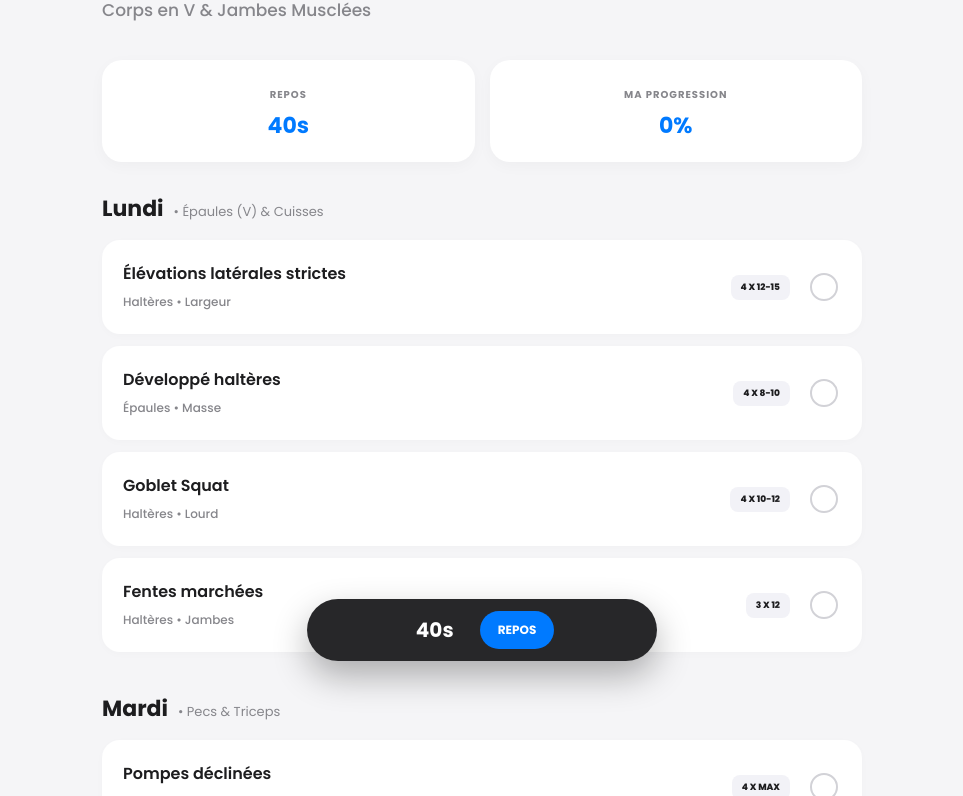
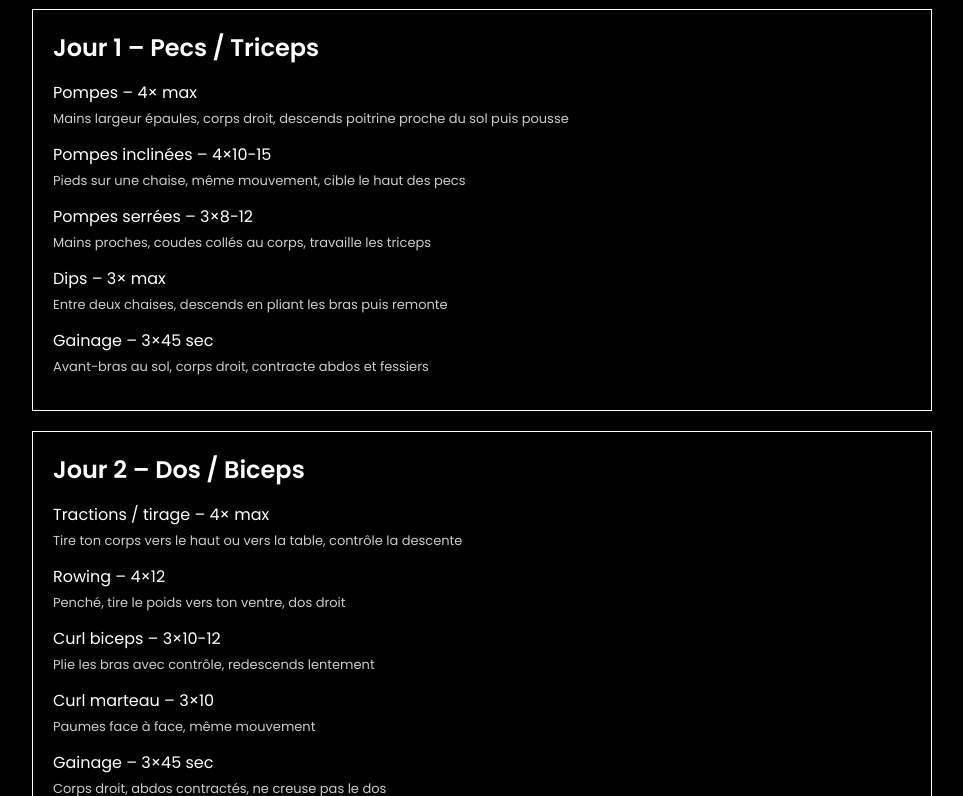
Before and after one commit to codx-off/sport-programme, a plain HTML site: page index.html in a window 1280 px wide. Shown: the part 119-915 px from the top of the page, without its empty margins (158-1121 px from the left). Drawn offline with Linux system fonts and the light colour scheme.

Commit message:
Replace old workout program with new version

```diff
--- a/index.html
+++ b/index.html
@@ -2,252 +2,231 @@
 <html lang="fr">
 <head>
     <meta charset="UTF-8">
-    <meta name="viewport" content="width=device-width, initial-scale=1.0, maximum-scale=1.0, user-scalable=no">
-    <title>Programme Sport Haute Qualité</title>
-    <link href="https://fonts.googleapis.com/css2?family=Poppins:wght@400;500;600;700;800&display=swap" rel="stylesheet">
+    <title>Programme Sport Maison</title>
+    <link href="https://fonts.googleapis.com/css2?family=Poppins:wght@300;400;600&display=swap" rel="stylesheet">
     <style>
-        :root {
-            --primary: #007AFF;
-            --bg: #f5f5f7;
-            --card: #ffffff;
-            --text: #1d1d1f;
-            --text-sec: #86868b;
-            --border: #d2d2d7;
-            --success: #34c759;
-            --danger: #ff3b30;
+        * {
+            margin: 0;
+            padding: 0;
+            box-sizing: border-box;
         }
-        * { box-sizing: border-box; }
+
         body {
-            margin: 0;
             font-family: 'Poppins', sans-serif;
-            background: var(--bg);
-            color: var(--text);
-            -webkit-font-smoothing: antialiased;
-            padding-bottom: env(safe-area-inset-bottom, 140px);
+            background: #000;
+            color: #fff;
+            padding: 40px;
         }
-        header {
-            max-width: 800px;
-            margin: 0 auto;
-            padding: clamp(20px, 8vw, 60px) 20px 20px;
+
+        h1 {
+            text-align: center;
+            margin-bottom: 40px;
+            font-weight: 600;
         }
-        header h1 { font-size: clamp(24px, 6vw, 34px); font-weight: 800; letter-spacing: -0.5px; margin: 0; }
-        header p { color: var(--text-sec); font-size: clamp(14px, 4vw, 17px); margin-top: 5px; font-weight: 500; }
 
-        .summary {
-            max-width: 800px; margin: 0 auto 30px; padding: 0 20px;
-            display: grid; grid-template-columns: repeat(auto-fit, minmax(150px, 1fr)); gap: 15px;
+        .container {
+            max-width: 900px;
+            margin: auto;
         }
-        .summary-item {
-            background: var(--card); border-radius: 20px; padding: 20px;
-            box-shadow: 0 4px 15px rgba(0,0,0,0.03);
-            text-align: center;
+
+        .day {
+            border: 1px solid #fff;
+            padding: 20px;
+            margin-bottom: 20px;
         }
-        .label { font-size: 10px; font-weight: 700; color: var(--text-sec); text-transform: uppercase; letter-spacing: 1px; }
-        .val { font-size: clamp(18px, 4vw, 22px); font-weight: 700; color: var(--primary); display: block; margin-top: 4px; }
 
-        main { max-width: 800px; margin: 0 auto; padding: 0 20px; }
-
-        .day-box { margin-bottom: 40px; }
-        .day-title {
-            font-size: clamp(18px, 5vw, 22px);
-            font-weight: 700;
+        .day h2 {
             margin-bottom: 15px;
-            display: flex;
-            flex-wrap: wrap;
-            align-items: baseline;
-            gap: 10px;
+            font-weight: 600;
         }
-        .day-desc { font-size: 13px; color: var(--text-sec); font-weight: 400; }
 
         .exercise {
-            background: var(--card); border-radius: 18px; padding: clamp(12px, 4vw, 20px);
-            margin-bottom: 12px; display: flex; align-items: center;
-            border: 1px solid transparent; transition: 0.3s cubic-bezier(0.4, 0, 0.2, 1);
-            box-shadow: 0 2px 8px rgba(0,0,0,0.02);
-        }
-        .exercise.completed { opacity: 0.4; background: #e8e8ed; transform: scale(0.98); }
-
-        .exo-info { flex-grow: 1; min-width: 0; padding-right: 10px; }
-        .exo-name { font-size: clamp(14px, 4vw, 16px); font-weight: 600; display: block; margin-bottom: 2px; white-space: nowrap; overflow: hidden; text-overflow: ellipsis; }
-        .exo-specs { font-size: 12px; color: var(--text-sec); font-weight: 500; }
-
-        .tag {
-            font-size: 9px; font-weight: 800; background: #f2f2f7;
-            padding: 6px 10px; border-radius: 8px;
-            color: var(--text); text-transform: uppercase;
-            white-space: nowrap;
+            margin-bottom: 12px;
         }
 
-        input[type="checkbox"] {
-            width: 28px; height: 28px; border-radius: 50%; border: 2px solid var(--border);
-            appearance: none; cursor: pointer; margin-left: clamp(10px, 3vw, 20px); transition: 0.2s;
-            position: relative; flex-shrink: 0;
-        }
-        input[type="checkbox"]:checked { background: var(--success); border-color: var(--success); }
-        input[type="checkbox"]:checked::after {
-            content: ''; position: absolute; left: 9px; top: 5px;
-            width: 5px; height: 10px; border: solid white;
-            border-width: 0 3px 3px 0; transform: rotate(45deg);
+        .exercise strong {
+            display: block;
+            font-weight: 400;
         }
 
-        .timer-dock {
-            position: fixed; bottom: 20px; left: 50%; transform: translateX(-50%);
-            background: rgba(28, 28, 30, 0.95); backdrop-filter: blur(15px); color: #fff;
-            padding: 12px 20px; border-radius: 50px; font-weight: 600;
-            box-shadow: 0 15px 35px rgba(0,0,0,0.3); z-index: 1000;
-            display: flex; align-items: center; gap: clamp(10px, 4vw, 20px);
-            width: calc(100% - 40px); max-width: 350px; justify-content: center;
+        .exercise span {
+            font-size: 13px;
+            opacity: 0.8;
         }
 
-        .timer-btn, .stop-btn {
-            padding: 10px 18px; border-radius: 25px; cursor: pointer;
-            font-size: 12px; font-weight: 700; font-family: 'Poppins', sans-serif;
-            border: none; white-space: nowrap;
-        }
-        .timer-btn { background: var(--primary); color: white; }
-        .stop-btn { background: var(--danger); color: white; display: none; }
-
-        @media (max-width: 380px) {
-            .tag { display: none; }
-            .timer-dock { bottom: 10px; padding: 10px; }
-            header { padding-top: 30px; }
+        .rest {
+            text-align: center;
+            font-size: 18px;
+            padding: 20px;
+            border: 1px dashed #fff;
         }
     </style>
 </head>
 <body>
 
-<header>
-    <h1>Programme Sport</h1>
-    <p>Corps en V & Jambes Musclées</p>
-</header>
+<h1>Programme Sport Maison</h1>
 
-<div class="summary">
-    <div class="summary-item">
-        <span class="label">Repos</span>
-        <span class="val">40s</span>
+<div class="container">
+
+    <div class="day">
+        <h2>Jour 1 – Pecs / Triceps</h2>
+
+        <div class="exercise">
+            <strong>Pompes – 4× max</strong>
+            <span>Mains largeur épaules, corps droit, descends poitrine proche du sol puis pousse</span>
         </div>
-    <div class="summary-item">
-        <span class="label">Ma Progression</span>
-        <span id="prog-txt" class="val">0%</span>
+
+        <div class="exercise">
+            <strong>Pompes inclinées – 4×10-15</strong>
+            <span>Pieds sur une chaise, même mouvement, cible le haut des pecs</span>
+        </div>
+
+        <div class="exercise">
+            <strong>Pompes serrées – 3×8-12</strong>
+            <span>Mains proches, coudes collés au corps, travaille les triceps</span>
+        </div>
+
+        <div class="exercise">
+            <strong>Dips – 3× max</strong>
+            <span>Entre deux chaises, descends en pliant les bras puis remonte</span>
+        </div>
+
+        <div class="exercise">
+            <strong>Gainage – 3×45 sec</strong>
+            <span>Avant-bras au sol, corps droit, contracte abdos et fessiers</span>
         </div>
     </div>
 
-<main id="routine-list"></main>
+    <div class="day">
+        <h2>Jour 2 – Dos / Biceps</h2>
 
-<div class="timer-dock">
-    <span id="timer-label" style="font-size: 20px; min-width: 50px; text-align: center; font-weight: 700;">40s</span>
-    <button id="start-btn" class="timer-btn" onclick="startTimer()">REPOS</button>
-    <button id="stop-btn" class="stop-btn" onclick="stopTimer()">STOP</button>
+        <div class="exercise">
+            <strong>Tractions / tirage – 4× max</strong>
+            <span>Tire ton corps vers le haut ou vers la table, contrôle la descente</span>
         </div>
 
-<script>
-const audioSignal = new Audio('go.mp3');
+        <div class="exercise">
+            <strong>Rowing – 4×12</strong>
+            <span>Penché, tire le poids vers ton ventre, dos droit</span>
+        </div>
 
-const workoutData = [
-    {
-        day: "Lundi", focus: "Épaules (V) & Cuisses",
-        list: [
-            { n: "Élévations latérales strictes", s: "4 x 12-15", d: "Haltères • Largeur" },
-            { n: "Développé haltères", s: "4 x 8-10", d: "Épaules • Masse" },
-            { n: "Goblet Squat", s: "4 x 10-12", d: "Haltères • Lourd" },
-            { n: "Fentes marchées", s: "3 x 12", d: "Haltères • Jambes" }
-        ]
-    },
-    {
-        day: "Mardi", focus: "Pecs & Triceps",
-        list: [
-            { n: "Pompes déclinées", s: "4 x MAX", d: "Corps • Haut des pecs" },
-            { n: "Développé sol haltères", s: "4 x 8-10", d: "Haltères • Masse" },
-            { n: "Dips sur chaise", s: "3 x 12-15", d: "Corps • Triceps" },
-            { n: "Extension triceps un bras", s: "3 x 12", d: "Haltères • Contrôle" }
-        ]
-    },
-    {
-        day: "Jeudi", focus: "Dos (V) & Ischios",
-        list: [
-            { n: "Rowing haltères", s: "4 x 10-12", d: "Haltères • Largeur" },
-            { n: "SDT Roumain", s: "4 x 8-10", d: "Haltères • Ischios" },
-            { n: "Pull-over haltère", s: "3 x 12", d: "Haltères • Expansion" },
-            { n: "Gainage", s: "3 x 45s", d: "Corps • Core" }
-        ]
-    },
-    {
-        day: "Vendredi", focus: "Rappel V & Bras",
-        list: [
-            { n: "Élévations latérales", s: "4 x 15", d: "Haltères • Finition" },
-            { n: "Curl biceps alterné", s: "4 x 10-12", d: "Haltères • Volume" },
-            { n: "Pompes diamant", s: "3 x MAX", d: "Corps • Triceps" },
-            { n: "Relevés de jambes lents", s: "4 x 15", d: "Corps • Abdos" }
-        ]
-    }
-];
+        <div class="exercise">
+            <strong>Curl biceps – 3×10-12</strong>
+            <span>Plie les bras avec contrôle, redescends lentement</span>
+        </div>
 
-function init() {
-    const list = document.getElementById('routine-list');
-    list.innerHTML = workoutData.map((d, dIdx) => `
-        <div class="day-box">
-            <div class="day-title">${d.day} <span class="day-desc">• ${d.focus}</span></div>
-            ${d.list.map((exo, eIdx) => {
-                const id = `x-${dIdx}-${eIdx}`;
-                const checked = localStorage.getItem(id) === 'true';
-                return `
-                    <div class="exercise ${checked ? 'completed' : ''}">
-                        <div class="exo-info">
-                            <span class="exo-name">${exo.n}</span>
-                            <span class="exo-specs">${exo.d}</span>
+        <div class="exercise">
+            <strong>Curl marteau – 3×10</strong>
+            <span>Paumes face à face, même mouvement</span>
         </div>
-                        <span class="tag">${exo.s}</span>
-                        <input type="checkbox" ${checked ? 'checked' : ''} onchange="save('${id}', this)">
+
+        <div class="exercise">
+            <strong>Gainage – 3×45 sec</strong>
+            <span>Corps droit, abdos contractés, ne creuse pas le dos</span>
         </div>
-                `;
-            }).join('')}
     </div>
-    `).join('');
-    updateProg();
-}
 
-function save(id, el) {
-    localStorage.setItem(id, el.checked);
-    el.closest('.exercise').classList.toggle('completed', el.checked);
-    updateProg();
-}
+    <div class="day">
+        <h2>Jour 3 – Abdos + Cardio</h2>
 
-function updateProg() {
-    const total = document.querySelectorAll('input[type="checkbox"]').length;
-    const done = document.querySelectorAll('input[type="checkbox"]:checked').length;
-    document.getElementById('prog-txt').innerText = Math.round((done / total) * 100) + "%";
-}
+        <div class="exercise">
+            <strong>Crunch – 3×20</strong>
+            <span>Allongé, relève légèrement le haut du corps, abdos contractés</span>
+        </div>
 
-let timerInt;
-let timeLeft = 40;
+        <div class="exercise">
+            <strong>Relevés de jambes – 3×15</strong>
+            <span>Jambes tendues, monte sans élan, cible le bas des abdos</span>
+        </div>
 
-function startTimer() {
-    clearInterval(timerInt);
-    timeLeft = 40;
-    document.getElementById('timer-label').innerText = "40s";
-    document.getElementById('start-btn').style.display = 'none';
-    document.getElementById('stop-btn').style.display = 'block';
+        <div class="exercise">
+            <strong>Gainage – 3×1 min</strong>
+            <span>Avant-bras au sol, corps aligné, contracte abdos et fessiers</span>
+        </div>
 
-    timerInt = setInterval(() => {
-        timeLeft--;
-        document.getElementById('timer-label').innerText = timeLeft + "s";
-        if (timeLeft <= 0) {
-            clearInterval(timerInt);
-            document.getElementById('timer-label').innerText = "GO !";
-            audioSignal.play().catch(() => {});
-            setTimeout(stopTimer, 1500);
-        }
-    }, 1000);
-}
+        <div class="exercise">
+            <strong>Mountain climbers – 3×40 sec</strong>
+            <span>Position pompe, ramène les genoux rapidement vers la poitrine</span>
+        </div>
 
-function stopTimer() {
-    clearInterval(timerInt);
-    document.getElementById('start-btn').style.display = 'block';
-    document.getElementById('stop-btn').style.display = 'none';
-    document.getElementById('timer-label').innerText = "40s";
-}
+        <div class="exercise">
+            <strong>Cardio – 10-15 min</strong>
+            <span>Course ou marche rapide</span>
+        </div>
+    </div>
 
-init();
-</script>
+    <div class="day">
+        <h2>Jour 4 – Épaules / Pecs</h2>
+
+        <div class="exercise">
+            <strong>Pompes pike – 4×8-10</strong>
+            <span>Fesses en l’air, descends la tête vers le sol puis pousse</span>
+        </div>
+
+        <div class="exercise">
+            <strong>Pompes classiques – 3× max</strong>
+            <span>Corps droit, descends contrôlé puis remonte</span>
+        </div>
+
+        <div class="exercise">
+            <strong>Pompes larges – 3×10</strong>
+            <span>Mains écartées, accent sur les pecs</span>
+        </div>
+
+        <div class="exercise">
+            <strong>Élévations latérales – 3×12</strong>
+            <span>Lève les bras sur les côtés avec contrôle</span>
+        </div>
+
+        <div class="exercise">
+            <strong>Pompes explosives – 2×6-8</strong>
+            <span>Pousse fort pour décoller légèrement du sol</span>
+        </div>
+    </div>
+
+    <div class="day">
+        <h2>Jour 5 – Dos / Bras</h2>
+
+        <div class="exercise">
+            <strong>Tractions – 4× max</strong>
+            <span>Tire ton corps vers le haut, contrôle la descente</span>
+        </div>
+
+        <div class="exercise">
+            <strong>Rowing – 3×12</strong>
+            <span>Penché, tire vers le ventre, dos droit</span>
+        </div>
+
+        <div class="exercise">
+            <strong>Curl – 3×12</strong>
+            <span>Plie les bras lentement, contrôle la descente</span>
+        </div>
+
+        <div class="exercise">
+            <strong>Dips – 3× max</strong>
+            <span>Descends puis remonte en contrôlant</span>
+        </div>
+
+        <div class="exercise">
+            <strong>Gainage latéral – 3×40 sec / côté</strong>
+            <span>Sur le côté, corps droit, avant-bras au sol</span>
+        </div>
+    </div>
+
+    <div class="day">
+        <h2>Jour 6 – Full + Abdos</h2>
+
+        <div class="exercise">
+            <strong>Circuit x3 :</strong>
+            <span>Pompes max / Crunch x20 / Relevés jambes x15 / Burpees x8 / Gainage 45 sec</span>
+        </div>
+    </div>
+
+    <div class="rest">
+        Jour 7 – Repos
+    </div>
+
+</div>
+
 </body>
 </html>
```
Lines whose indentation alone changed are shown as unchanged.
